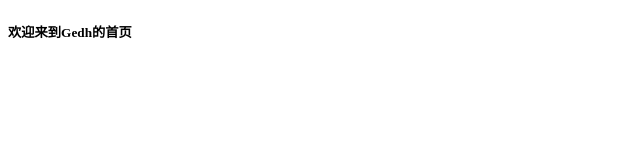
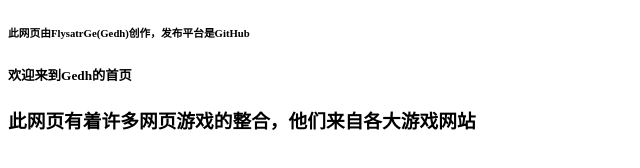
Before and after one commit to FlystarGe/FlystarGe, a plain HTML site: page index.html in a window 1280 px wide. Shown: the whole page, without its empty margins (0-640 px from the left). Drawn offline with nearby package versions, Linux system fonts and the light colour scheme.

Commit message:
Update index.html

```diff
--- a/index.html
+++ b/index.html
@@ -23,8 +23,9 @@
     </style>
 </head>
 <body>
-
-  <h5>欢迎来到Gedh的首页</h5>
+    <h6>此网页由FlysatrGe(Gedh)创作，发布平台是GitHub</h6>
+    <h5>欢迎来到Gedh的首页</h5>
+    <h3>此网页有着许多网页游戏的整合，他们来自各大游戏网站</h3>
 
 </body>
 </html>
```
